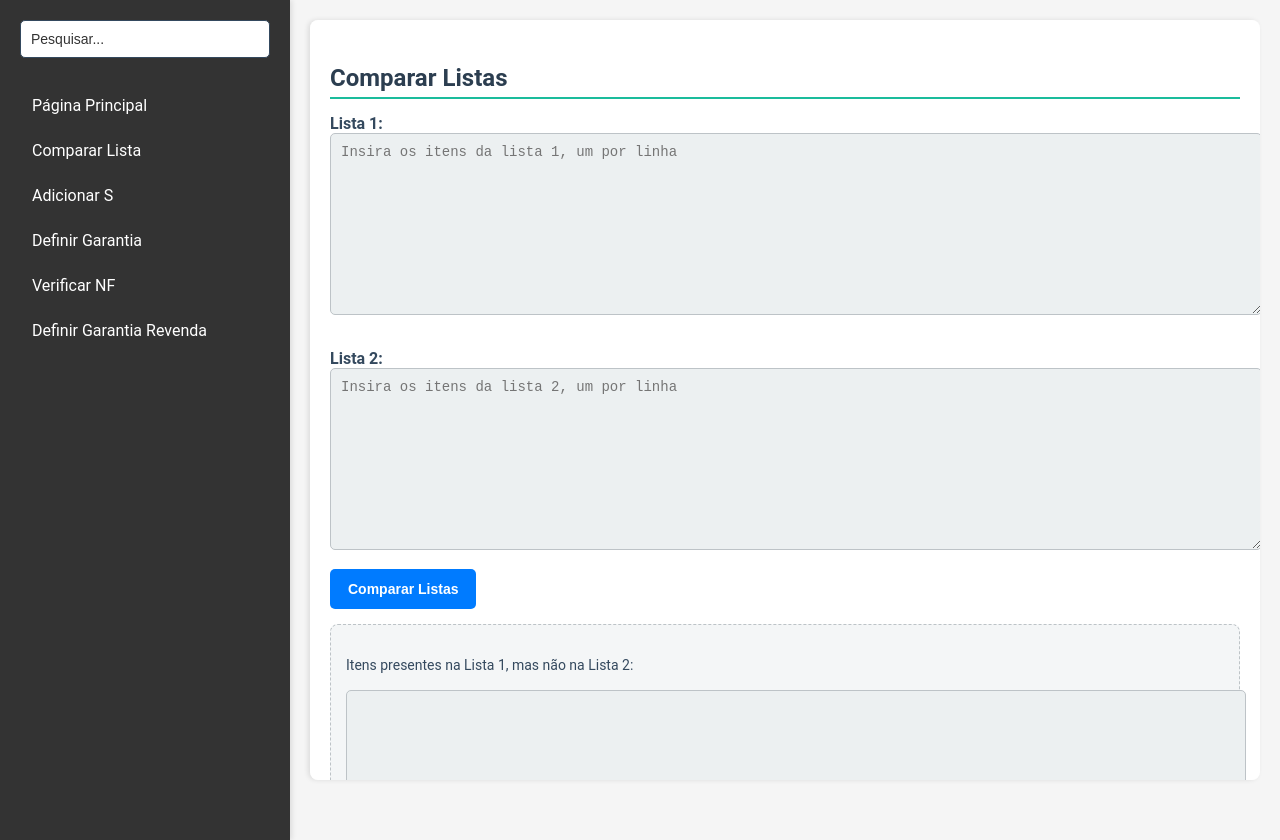
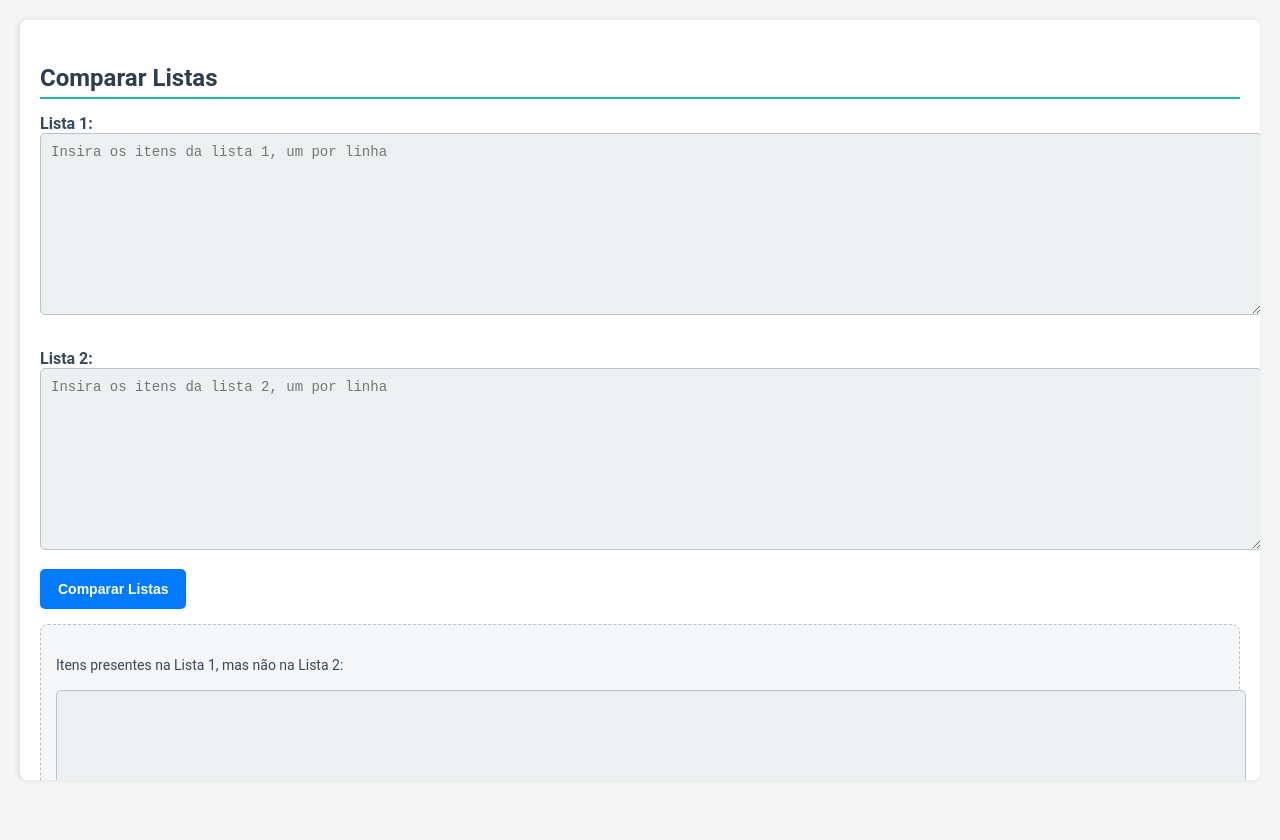
Before and after one commit to OwnerClaim/Wdc-Ajudas-Codes, a plain HTML site: page comprar-lista.html in a window 1280 px wide. After the commit the page ends 800 px from the top, so only its background shows below. Drawn offline with Linux system fonts and the light colour scheme.

Commit message:
Update comprar-lista.html

```diff
--- a/comprar-lista.html
+++ b/comprar-lista.html
@@ -9,23 +9,6 @@
 
     <link rel="icon" href="imgs/wdc.png" type="image/x-icon">
 </head>
-<body>
-    <div class="container">
-        <!-- Barra lateral esquerda -->
-        <aside class="sidebar">
-            <input type="text" placeholder="Pesquisar..." class="search-bar">
-            <nav class="nav">
-                <ul>
-                    <li><a href="index.html">Página Principal</a></li>
-                    <li><a href="comprar-lista.html">Comparar Lista</a></li>
-                    <li><a href="adds.html">Adicionar S</a></li>
-                    <li><a href="garantia.html">Definir Garantia</a></li>
-                    <li><a href="verificarnf.html">Verificar NF</a></li>
-                    <li><a href="revendagarantia.html">Definir Garantia Revenda</a></li>
-                </ul>
-            </nav>
-        </aside>
-
         <!-- Conteúdo principal -->
         <div class="content">
             <h3>Comparar Listas</h3>
```
